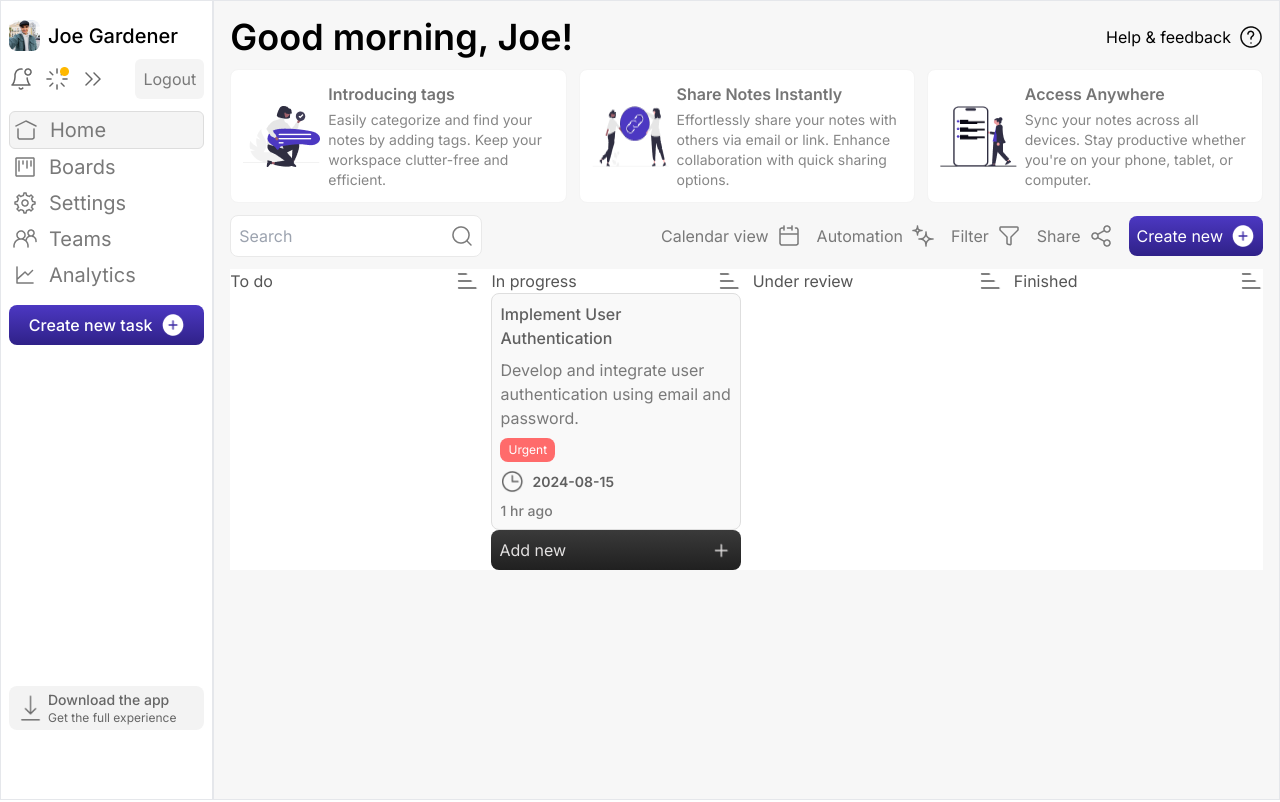
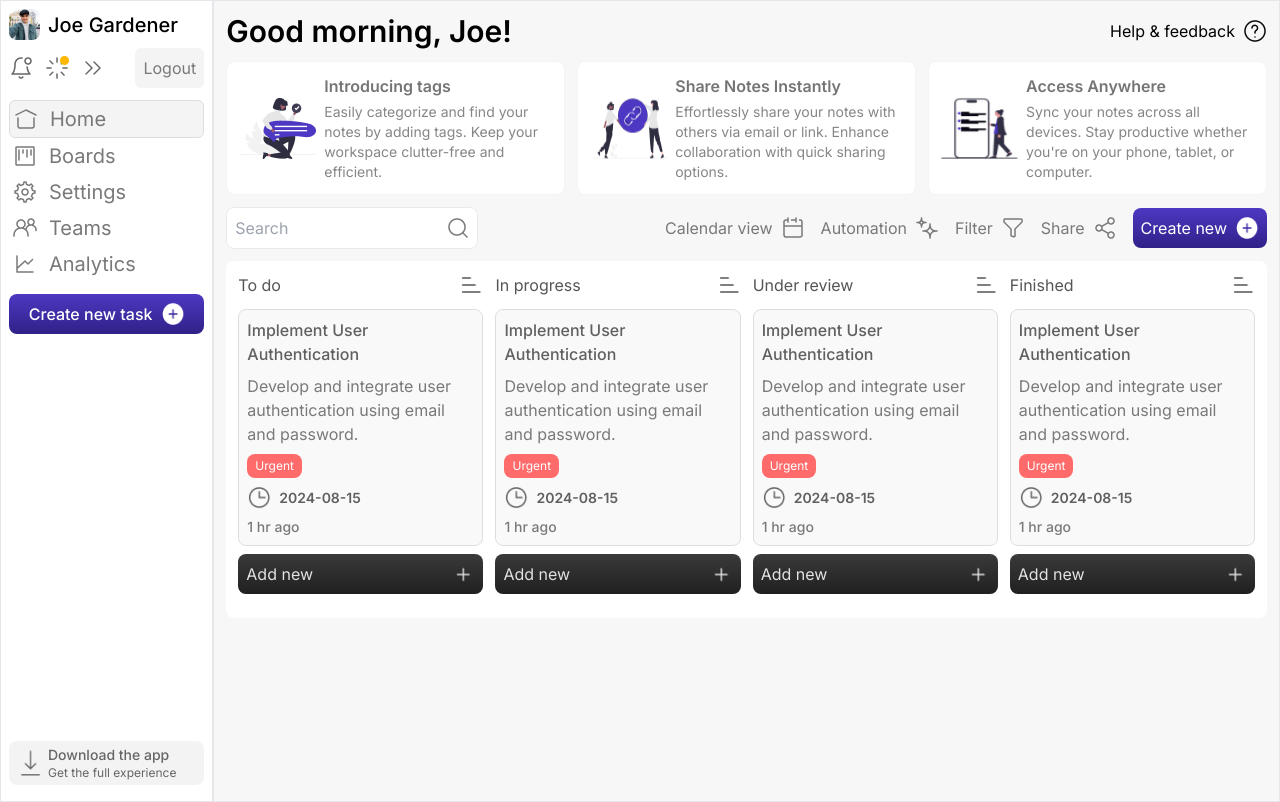
Before and after one commit to Avin008/crework-assignment, a Next.js app: page /dashboard in a window 1280 px wide. Built offline with nearby package versions, Linux system fonts and the light colour scheme.

Commit message:
style: fix layout shift

```diff
--- a/app/dashboard/page.tsx
+++ b/app/dashboard/page.tsx
@@ -41,14 +41,14 @@ const Dashboard = () => {
   return (
     <main className="min-h-screen bg-[#f7f7f7] grid grid-cols-12 relative">
       <section className="col-span-2 border bg-white">
-        <div className="sticky top-3 h-[90%] space-y-3 p-2">
+        <div className="sticky top-0 h-screen space-y-3 p-2">
           <UserActions />
           <Sidebar />
           <CreateNewTaskButton />
           <InstallAppButton />
         </div>
       </section>
-      <section className="col-span-10 border space-y-3 p-4">
+      <section className="col-span-10 border space-y-3 p-3">
         <Greetings />
         <section className="grid grid-cols-3 gap-3">
           {infoData.map((x) => (
--- a/components/Greetings.tsx
+++ b/components/Greetings.tsx
@@ -4,9 +4,7 @@ import Link from "next/link";
 const Greetings = () => {
   return (
     <div className="flex items-center justify-between">
-      <div className="">
-        <h1 className="font-semibold text-4xl">Good morning, Joe!</h1>
-      </div>
+      <h1 className="font-semibold text-3xl">Good morning, Joe!</h1>
       <Link href="" className="flex items-center gap-2">
         <p>Help & feedback</p>
         <Image src="/help.png" alt="help" width={24} height={24} />
--- a/components/InstallAppButton.tsx
+++ b/components/InstallAppButton.tsx
@@ -4,11 +4,11 @@ import Link from "next/link";
 const InstallAppButton = () => {
   return (
     <Link
-      href=""
-      className="flex mx-2 absolute bottom-0 left-0 right-0 bg-[#F3F3F3] rounded-lg p-1"
+      href="/"
+      className="flex bottom-4 absolute left-0 right-0 mx-2 bg-[#F3F3F3] rounded-lg p-1"
     >
       <Image src="/download.png" alt="install app" width={35} height={35} />
-      <div className="">
+      <div>
         <h2 className="text-[#666666] font-medium text-sm">Download the app</h2>
         <h3 className="text-[#666666] font-normal text-xs">
           Get the full experience
--- a/components/TaskCard.tsx
+++ b/components/TaskCard.tsx
@@ -16,7 +16,7 @@ const TaskCard = () => {
         <Image src="/clock.png" alt="clock" width={24} height={24} />
         <p className="text-[#606060] font-semibold text-sm">2024-08-15</p>
       </div>
-      <div className="">
+      <div>
         <p className="text-[#797979] font-medium text-sm">1 hr ago</p>
       </div>
     </div>
--- a/components/TaskSections.tsx
+++ b/components/TaskSections.tsx
@@ -2,37 +2,30 @@ import Image from "next/image";
 import TaskCard from "./TaskCard";
 import AddTaskButton from "./AddTaskButton";
 
+const taskData = [
+  { id: 1, category: "To do" },
+  { id: 2, category: "In progress" },
+  { id: 3, category: "Under review" },
+  { id: 4, category: "Finished" },
+];
+
 const TaskSections = () => {
   return (
-    <section className="grid grid-cols-4 gap-3 bg-white">
-      <div className="">
+    <section className="grid grid-cols-4 gap-3 rounded-lg p-3 bg-white">
+      {taskData.map((x) => (
+        <div key={x.id}>
           <div className="flex justify-between items-center">
-          <h1 className="text-[#555555] font-normal text-base">To do</h1>
+            <h1 className="text-[#555555] font-normal text-base">
+              {x.category}
+            </h1>
             <Image src="/stairs.png" width={24} height={24} alt="" />
           </div>
-      </div>
-      <div className="">
-        <div className="flex justify-between items-center">
-          <h1 className="text-[#555555] font-normal text-base">In progress</h1>
-          <Image src="/stairs.png" width={24} height={24} alt="" />
-        </div>
-        <div className="">
+          <div className="py-3 space-y-2">
             <TaskCard />
             <AddTaskButton />
           </div>
         </div>
-      <div className="">
-        <div className="flex justify-between items-center">
-          <h1 className="text-[#555555] font-normal text-base">Under review</h1>
-          <Image src="/stairs.png" width={24} height={24} alt="" />
-        </div>
-      </div>
-      <div className="">
-        <div className="flex justify-between items-center">
-          <h1 className="text-[#555555] font-normal text-base">Finished</h1>
-          <Image src="/stairs.png" width={24} height={24} alt="" />
-        </div>
-      </div>
+      ))}
     </section>
   );
 };
```
Lines whose indentation alone changed are shown as unchanged.
